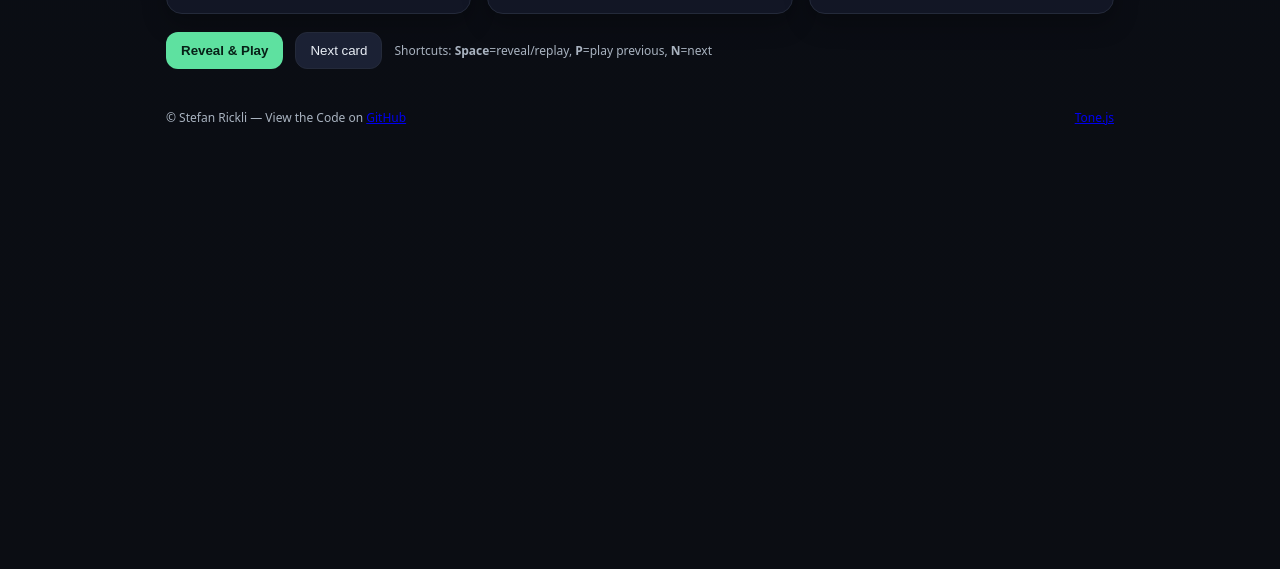
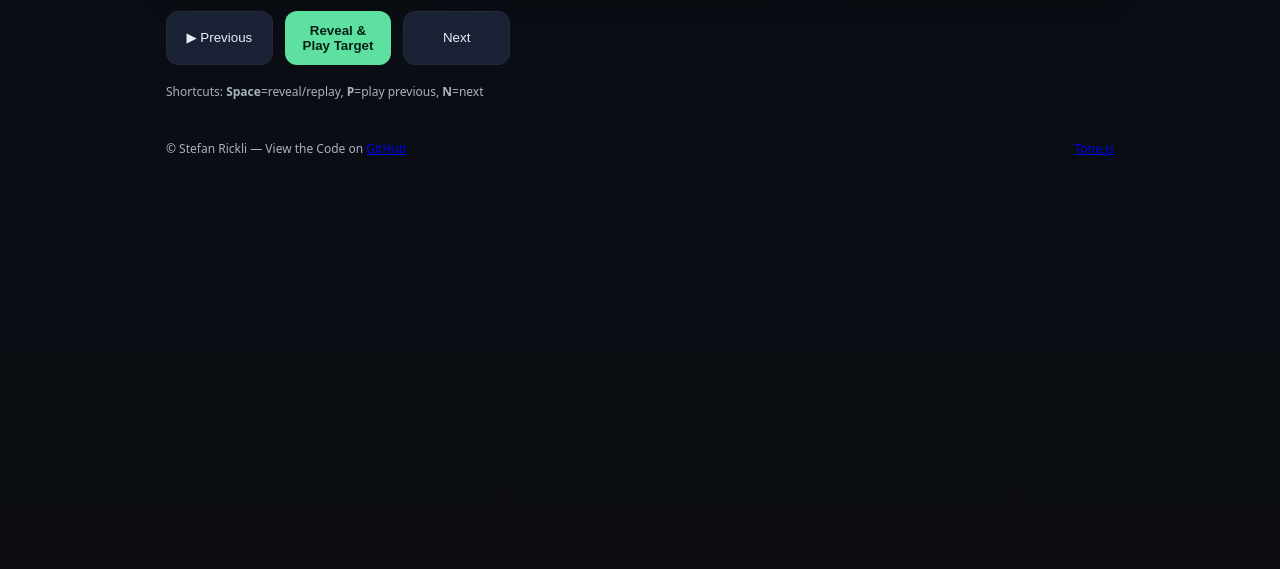
Before and after one commit to StefanRickli/interval-trainer, a plain HTML site: page docs/index.html in a window 1280 px wide. Shown: the part 231-800 px from the top of the page. Drawn offline with Linux system fonts and the light colour scheme.

Commit message:
Improve layout and wording of buttons

```diff
--- a/docs/app.js
+++ b/docs/app.js
@@ -216,7 +216,7 @@ function newCard() {
   current = { ...drawValidCard(), revealed: false };
   renderCard();
   // Reset reveal button text
-  btnReveal.textContent = "Reveal & Play";
+  btnReveal.innerHTML = "Reveal &amp;<br>Play Target";
 }
 
 async function playPrev(ms = 600) {
@@ -381,7 +381,7 @@ btnReveal.addEventListener("click", async () => {
   await ensureToneStarted();
   // First click reveals + plays; subsequent clicks replay
   await revealAndPlay();
-  btnReveal.textContent = "Replay";
+  btnReveal.textContent = "▶ Target";
 });
 
 // Keyboard shortcuts
--- a/docs/index.html
+++ b/docs/index.html
@@ -21,7 +21,6 @@
       <div class="card" id="prev-card">
         <div class="card-title">Previous note</div>
         <div class="note-text" id="prev-text">—</div>
-        <button id="btn-play-prev" class="secondary" title="P">▶ Play Previous</button>
       </div>
 
       <div class="card" id="interval-card">
@@ -36,10 +35,12 @@
     </section>
 
     <section class="controls">
-      <button id="btn-reveal" class="primary" title="Space">Reveal &amp; Play</button>
-      <button id="btn-next" class="secondary" title="N">Next card</button>
-      <div class="hint">Shortcuts: <b>Space</b>=reveal/replay, <b>P</b>=play previous, <b>N</b>=next</div>
+      <button id="btn-play-prev" class="secondary" title="P">▶ Previous</button>
+      <button id="btn-reveal" class="primary" title="Space">Reveal &amp;<br> Play Target Note</button>
+      <button id="btn-next" class="secondary" title="N">Next</button>
     </section>
+
+    <div class="hint">Shortcuts: <b>Space</b>=reveal/replay, <b>P</b>=play previous, <b>N</b>=next</div>
   </main>
 
   <!-- Settings Modal -->
--- a/docs/style.css
+++ b/docs/style.css
@@ -30,11 +30,13 @@ body{
 button{
   background:var(--btn); color:var(--fg); border:1px solid var(--border); padding:10px 14px;
   border-radius:12px; cursor:pointer; transition:.15s transform,.15s background;
+  text-align: center;
+  min-width: 8em;
+  min-height: 4em;
 }
 button:hover{background:var(--btn-hover)}
 button.primary{background:var(--primary); color:var(--primary-fg); border-color:transparent; font-weight:600}
-button.primary:hover{filter:brightness(1.05)}
-button.secondary{}
+button.primary:hover{filter:brightness(1.15)}
 button.ghost{background:transparent}
 .hint{color:var(--muted); font-size:12px}
 .footer{
```
